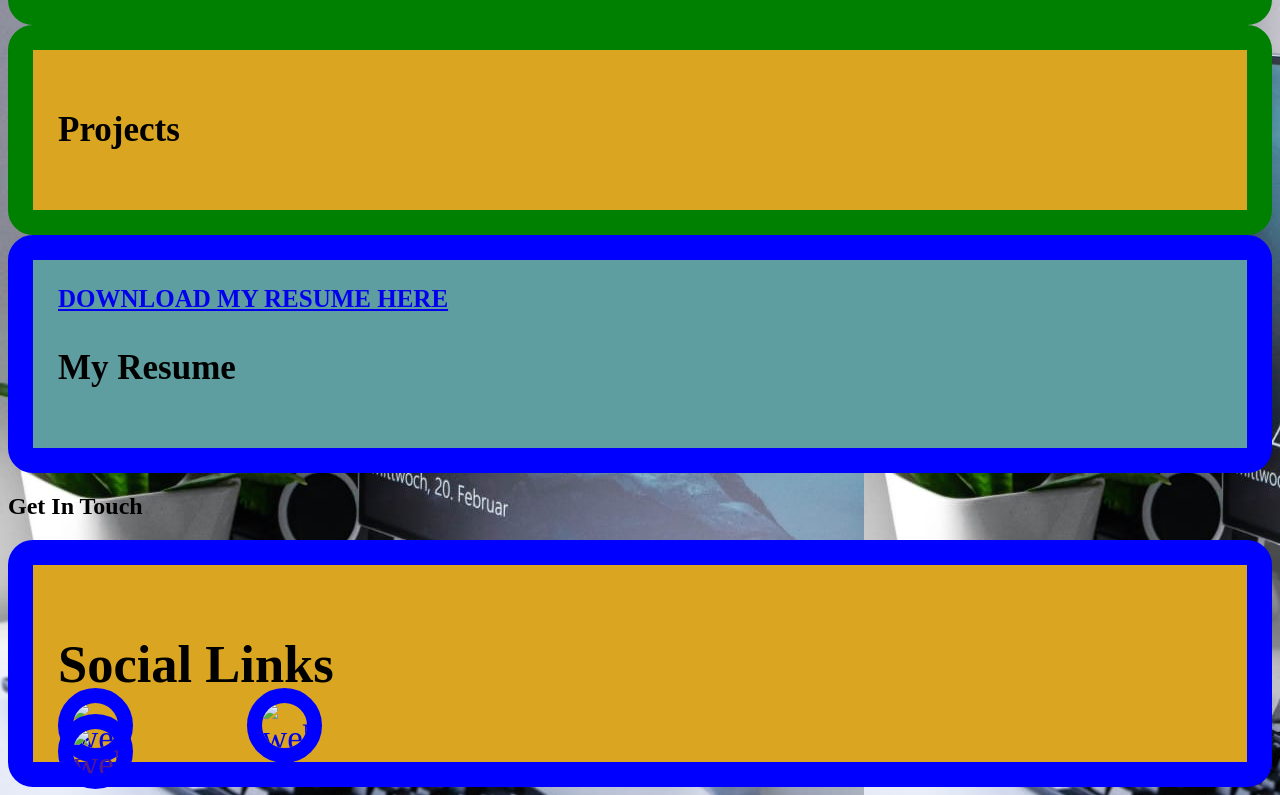
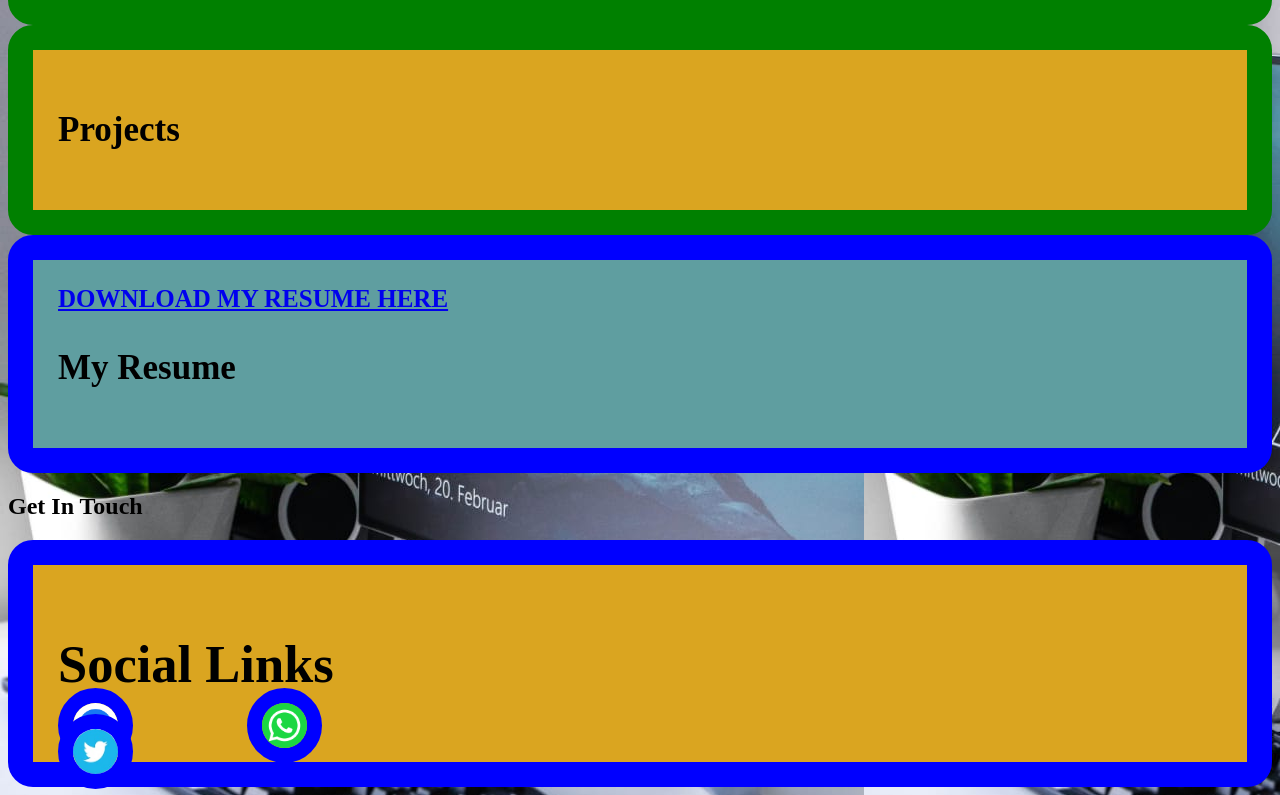
Before and after one commit to Dmbithda/mine, a plain HTML site: page index.html in a window 1280 px wide. Shown: the part 1110-1905 px from the top of the page. Drawn offline with Linux system fonts and the light colour scheme; files whose address does not match are found by name.

Commit message:
Update index.html

```diff
--- a/index.html
+++ b/index.html
@@ -48,9 +48,9 @@
 	<div id="port7"><h2>Get In Touch</h2></div>
 	<div id="port8"><h2>Social Links</h2>
 	   <d>
-		   <a href="https://www.facebook.com/daniel.mbithi.754"><img id="im1" src="images/fb (1).jpg" alt="webiste owner" style="width:45px;height:45px;"></a>
-		     <a href="https://wa.me/message/GE3LISF7KM6QM1"><img id="im2" src="images/fb (4).jpg" alt="webiste owner" style="width:45px;height:45px;"></a>
-		     <a href=""><img id="im3" src="images/twit.jpg" alt="webiste owner" style="width:45px;height:45px;"></a>
+		   <a href="https://www.facebook.com/daniel.mbithi.754"><img id="im1" src="fb (1).jpg" alt="webiste owner" style="width:45px;height:45px;"></a>
+		     <a href="https://wa.me/message/GE3LISF7KM6QM1"><img id="im2" src="fb (4).jpg" alt="webiste owner" style="width:45px;height:45px;"></a>
+		     <a href=""><img id="im3" src="twit.jpg" alt="webiste owner" style="width:45px;height:45px;"></a>
 	   </d>
 	</div>
 </body>
```
